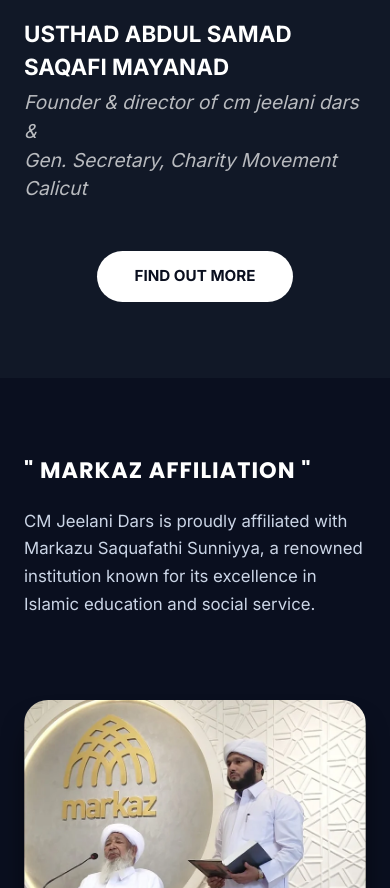
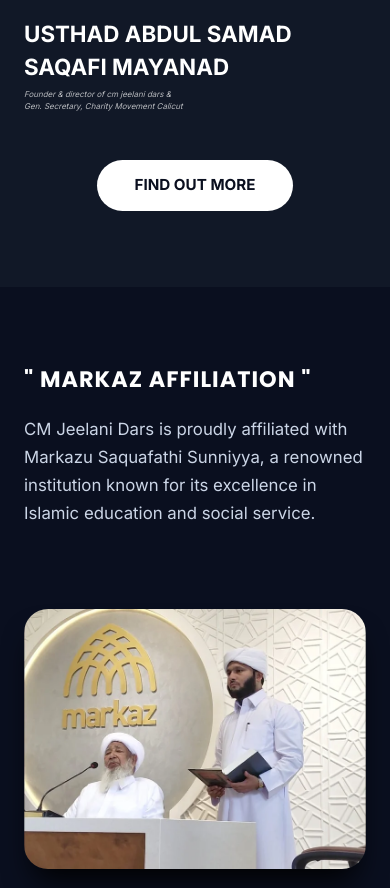
Before and after one commit to lestoradev10-coder/CM-Jeelani, a plain HTML site: page index.html in a window 390 px wide. Shown: the part 3136-4024 px from the top of the page. Drawn offline with Linux system fonts and the light colour scheme.

Commit message:
Update index.html

```diff
--- a/index.html
+++ b/index.html
@@ -1042,7 +1042,13 @@
 .author-title {
     opacity: 0.7;
     font-size: 1.2rem;
-}     .quote {
+}
+         @media (max-width: 780px) {
+             .author-title {
+
+    font-size: 0.5rem;
+}
+        }.quote {
     font-size: 1.2rem;
     font-weight: 500;
     line-height: 1.6;
```
